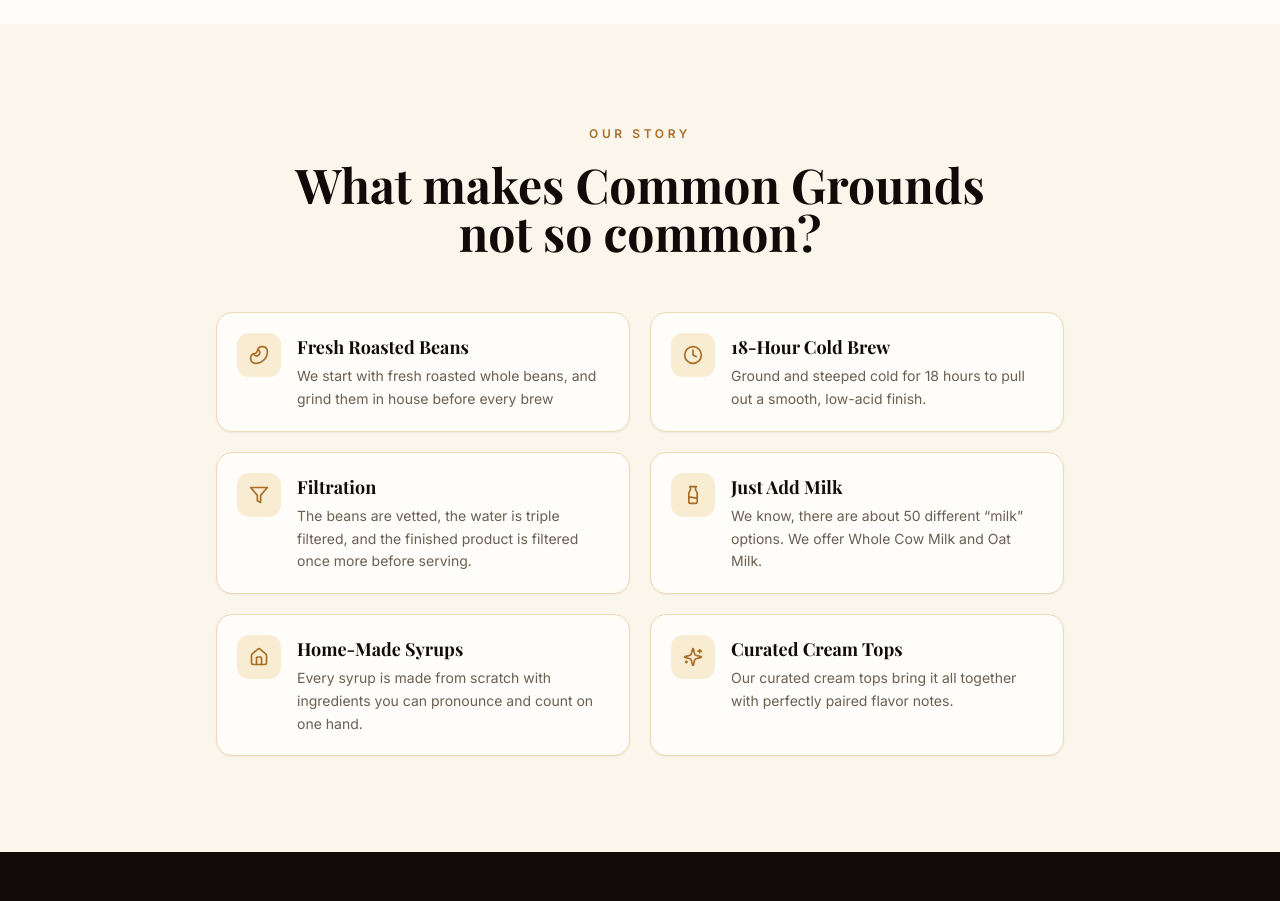
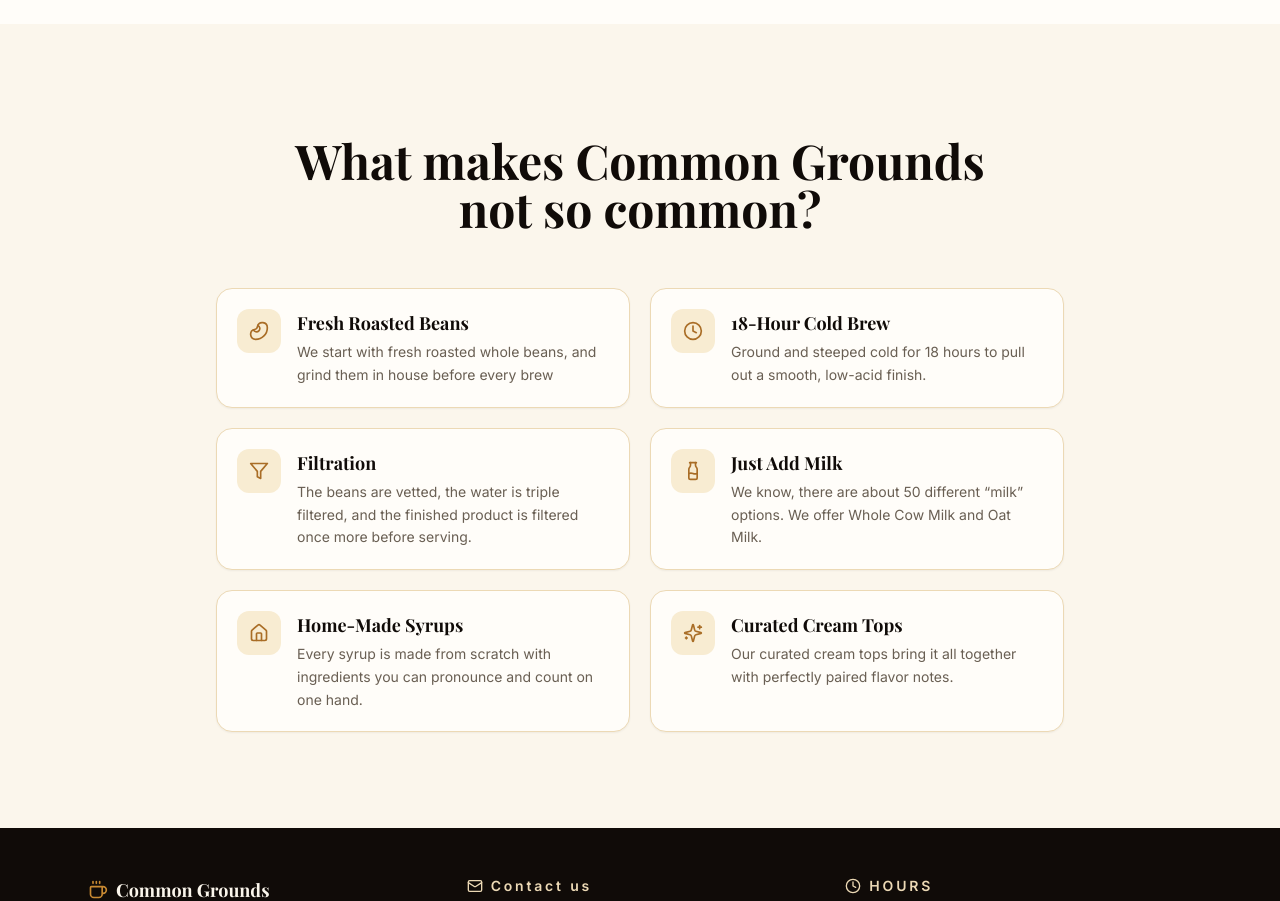
Before and after one commit to secomanagementgroup/CommonGroundsOnline, a React (Vite) app: page / in a window 1280 px wide. Shown: the part 2220-3121 px from the top of the page. Built offline with nearby package versions, Linux system fonts and the light colour scheme; no server answers.

Commit message:
Remove "Our Story" label text

```diff
--- a/src/components/OurStory.tsx
+++ b/src/components/OurStory.tsx
@@ -41,9 +41,7 @@ export function OurStory() {
     >
       <div className="mx-auto max-w-4xl px-4 sm:px-6">
         <div className="text-center">
-          <span className="text-xs font-semibold uppercase tracking-[0.3em] text-caramel-600">
-            Our Story
-          </span>
+          <span className="text-xs font-semibold uppercase tracking-[0.3em] text-caramel-600" />
           <h2 className="mt-4 font-serif text-3xl font-bold leading-tight text-espresso-950 sm:text-5xl">
             What makes Common Grounds
             <br className="hidden sm:block" /> not so common?
```
